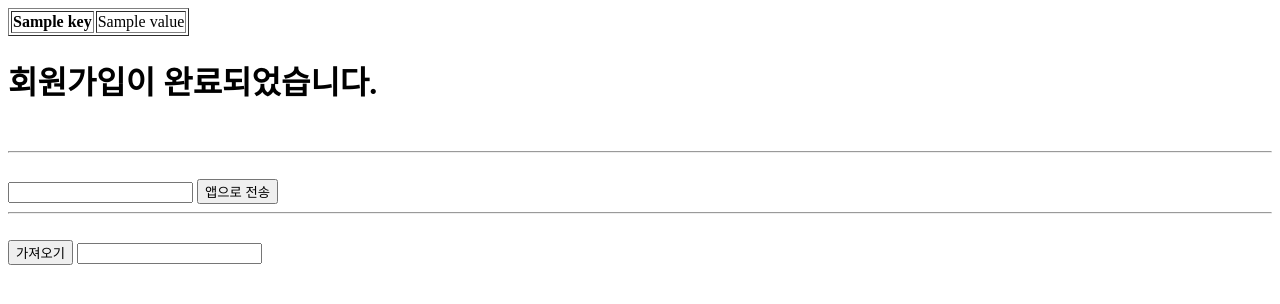
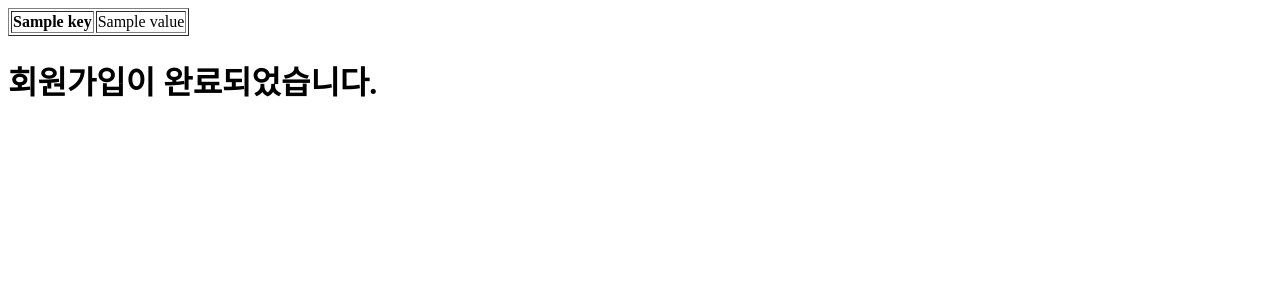
Before and after one commit to dbgkswn7581/study_ai2_signup, a Flask app: template templates/result.html in a window 1280 px wide. Shown: the top 304 px of the page. Run offline with Flask 2, Linux system fonts and the light colour scheme; the template is opened without the code that fills it: most values are stand-ins (such as "Sample title", 1, 10 or a date in 2020).

Commit message:
Update result.html

```diff
--- a/templates/result.html
+++ b/templates/result.html
@@ -1,22 +1,4 @@
 <!DOCTYPE html>
-<head>
-    <title>study_ai2_flask</title>
-    <meta charseet="utf-8">
-</head>
-
-<script>
-    // 웹뷰 스트링 지정 함수
-	function sendWebviewString(){
-		var str = document.getElementById("in").value;  //사용자가 텍스트박스 in에 입력한 텍스트 가져와 변수 str에 저장
-		window.AppInventor.setWebViewString(str);  //변수 str의 값을 웹뷰스트링으로 지정
-	}
-
-	// 웹뷰 스트링 가져오기 함수
-	function getWebviewString(){
-		document.getElementById("get").value = window.AppInventor.getWebViewString();  //텍스트박스 get에 현재 지정된 웹뷰스트링 가져와 지정
-	}
-</script>
-
 <html>
     <body>
         <table border = 1>
@@ -30,15 +12,7 @@
         </table>
         <h1> 회원가입이 완료되었습니다. </h1>
 
-        <br><hr><br>
 
-        <input type="text" id="in">
-        <input type="button" value="앱으로 전송" onclick="sendWebviewString()">
-
-        <br><hr><br>
-
-        <input type="button" value="가져오기" onclick="getWebviewString();">
-        <input type="text" id="get">
 
     </body>
 </html>
```
